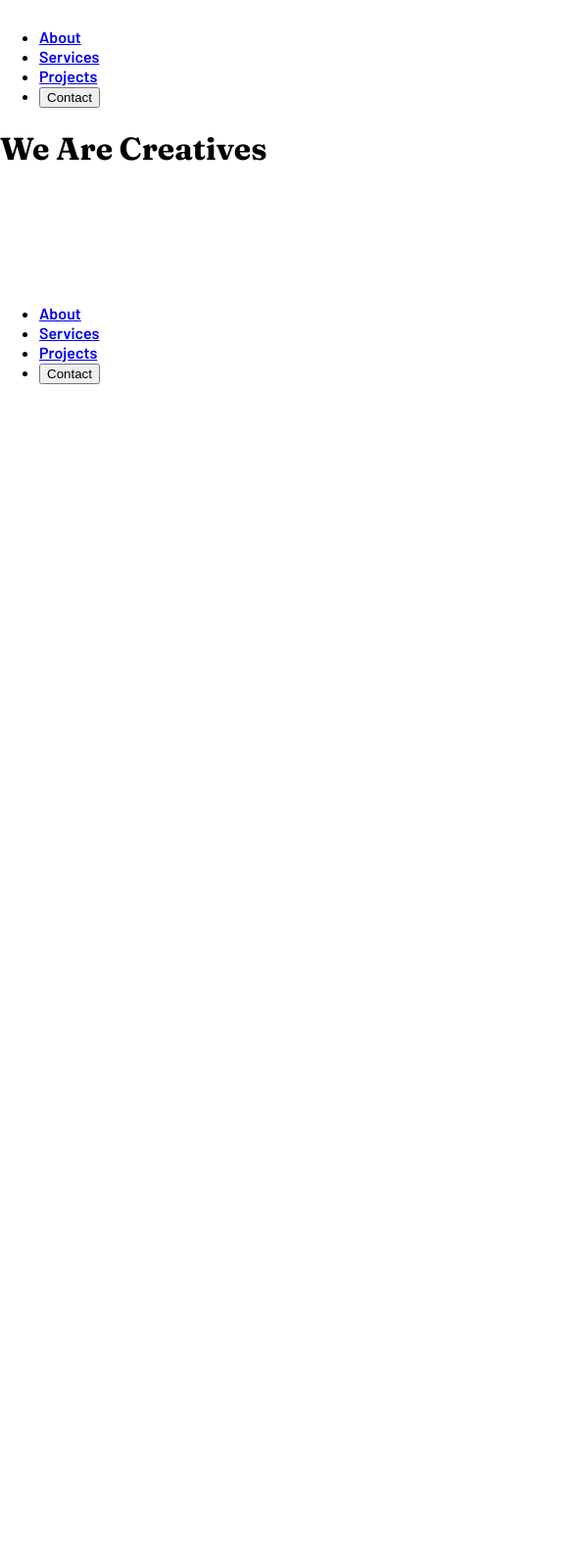
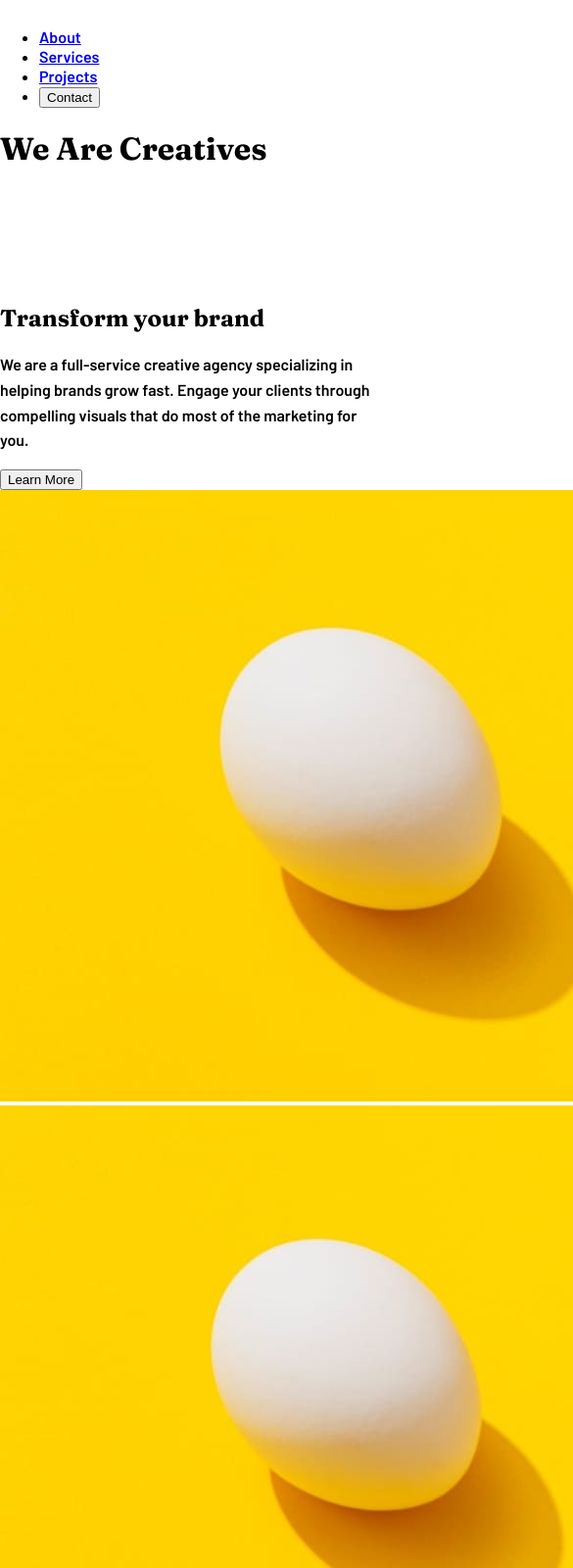
Before and after one commit to bluepersia/agency-landing-page, a plain HTML site: page index.html in a window 390 px wide. Shown: the top 1600 px of the page at 98% size, 585 px wide, since content can reach past the window. Before the commit the page ends 844 px from the top, so only its background shows below. Drawn offline with Linux system fonts and the light colour scheme.

Commit message:
Top section HTML

```diff
--- a/index.html
+++ b/index.html
@@ -39,6 +39,27 @@
     </div>
   </header>
 
+  <main class="main">
+    <div class="top-section transform-section">
+      <div class="top-section__content">
+        <h2 class="top-section__title">Transform your brand</h2>
+        <p class="top-section__body">We are a full-service creative agency specializing in helping brands grow fast. Engage your clients through compelling visuals that do most of the marketing for you.</p>
+        <button class="transform-section__btn">Learn More</button>
+      </div>
+      <img src="./images/mobile/image-transform.jpg" alt="Egg" class="top-section__mobile-img"/>
+      <img src="./images/desktop/image-transform.jpg" alt="Egg" class="top-section__desktop-img"/>
+    </div>
+    <div class="top-section standout-section">
+      <img src="./images/mobile/image-stand-out.jpg" alt="Cup" class="top-section__mobile-img"/>
+      <img src="./images/desktop/image-stand-out.jpg" alt="Cup" class="top-section__destkop-img"/>
+      <div class="top-section__content">
+        <h2 class="top-section__title">Stand out to the right audience</h2>
+        <p class="top-section__body">Using a collaborative formula of designers, researchers, photographers, videographers, and copywriters, we’ll build and extend your brand in digital places. </p>
+        <button class="standout-section__btn">Learn More</button>
+      </div>
+    </div>
+  </main>
+
   <div class="menu">
     <nav class="menu__nav">
       <ul class="menu__list">
--- a/src/sass/_base.scss
+++ b/src/sass/_base.scss
@@ -19,6 +19,9 @@ body
     margin: 0;
     font-family: $font-Fraunces;
 }
+p {
+    line-height: 1.6;
+}
 
 p, a
 {
```
Also changed, not shown: src/css/style.css, 1 other file.
